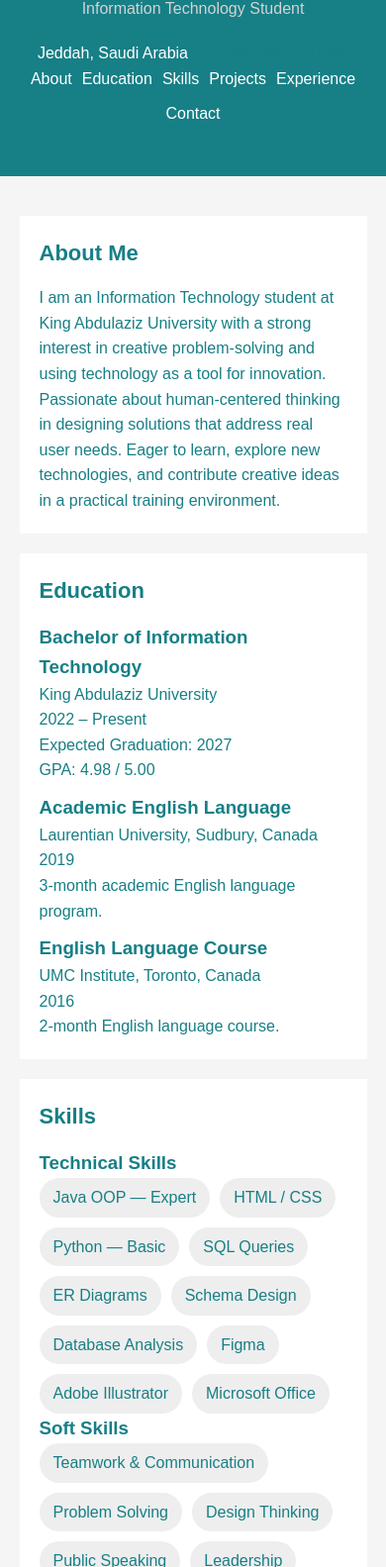
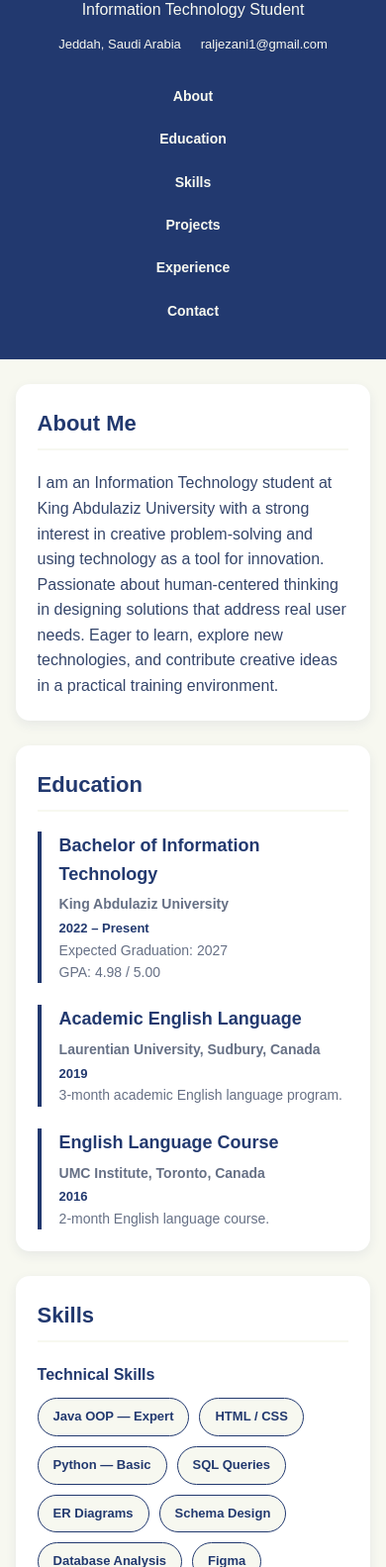
Before and after one commit to RazanGitgit/Lab3_cpit405, a plain HTML site: page index.html in a window 390 px wide. Shown: the part 133-1716 px from the top of the page at 99% size. Drawn offline with Linux system fonts and the light colour scheme.

Commit message:
Update style.css

```diff
--- a/style.css
+++ b/style.css
@@ -4,106 +4,321 @@
     box-sizing: border-box;
 }
 
+html {
+    scroll-behavior: smooth;
+}
+
 body {
-    font-family: Arial, sans-serif;
-    background: #f5f5f5;
-    color: #177f86;
+    font-family: Arial, Helvetica, sans-serif;
+    background-color: #F7F8F0;
+    color: #22396F;
     line-height: 1.6;
 }
 
 #profile-header {
-    background: #177f86;
-    color: white;
+    background-color: #22396F;
+    color: #F7F8F0;
     text-align: center;
-    padding: 50px 20px;
+    padding: 50px 20px 35px;
+}
+
+.logo,
+.footer-logo {
+    filter: brightness(0) invert(1);
+}
+
+.logo {
+    width: 135px;
+    margin-bottom: 15px;
 }
 
 #profile-header h1 {
-    font-size: 40px;
+    font-size: 42px;
     margin-bottom: 5px;
+    letter-spacing: 1px;
 }
 
 .job-title {
-    color: #d4d3d3;
-    margin-bottom: 20px;
+    font-size: 18px;
+    margin-bottom: 12px;
+}
+
+.header-contact {
+    display: flex;
+    justify-content: center;
+    flex-wrap: wrap;
+    gap: 10px 20px;
+    margin-bottom: 22px;
+    font-size: 13px;
+}
+
+.header-contact a {
+    color: #F7F8F0;
+    text-decoration: none;
 }
 
 nav {
     display: flex;
     justify-content: center;
+    flex-wrap: wrap;
     gap: 20px;
-    flex-wrap: wrap;
 }
 
 nav a {
-    color: white;
+    color: #F7F8F0;
     text-decoration: none;
+    font-size: 14px;
+    font-weight: 600;
+    padding: 8px 12px;
+    border-radius: 6px;
+    transition: 0.3s ease;
 }
 
 nav a:hover {
-    opacity: 0.6;
+    background-color: #F7F8F0;
+    color: #22396F;
+    transform: translateY(-2px);
 }
 
 .cv-container {
     width: 90%;
-    max-width: 900px;
+    max-width: 1000px;
     margin: 40px auto;
 }
 
 .cv-section {
-    background: white;
+    background-color: white;
+    margin-bottom: 25px;
     padding: 30px;
+    border-radius: 14px;
+    box-shadow: 0 4px 12px rgba(34, 57, 111, 0.08);
+    transition: 0.3s ease;
+}
+
+.cv-section:hover {
+    transform: translateY(-3px);
+    box-shadow: 0 8px 20px rgba(34, 57, 111, 0.12);
+}
+
+.cv-section h2 {
+    font-size: 25px;
+    margin-bottom: 20px;
+    padding-bottom: 8px;
+    border-bottom: 2px solid #F7F8F0;
+}
+
+.about-text {
+    font-size: 16px;
+    color: #35466b;
+}
+
+.education-item,
+.award-item,
+.experience-item {
+    border-left: 4px solid #22396F;
+    padding-left: 18px;
+    margin-bottom: 22px;
+}
+
+.education-item:last-child,
+.award-item:last-child,
+.experience-item:last-child {
+    margin-bottom: 0;
+}
+
+.item-heading {
+    display: flex;
+    justify-content: space-between;
+    gap: 15px;
+}
+
+.item-heading h3,
+.project-card h3 {
+    font-size: 18px;
+    margin-bottom: 5px;
+}
+
+.organization,
+.award-title {
+    color: #22396F;
+    font-weight: 600;
+}
+
+.date {
+    font-size: 13px;
+    font-weight: 600;
+    white-space: nowrap;
+}
+
+.education-item p,
+.award-item p,
+.experience-item p,
+.project-card p {
+    color: #667085;
+    font-size: 14px;
+}
+
+.skills-group {
     margin-bottom: 20px;
 }
 
-.cv-section h2 {
-    margin-bottom: 15px;
-    font-size: 22px;
+.skills-group h3 {
+    font-size: 16px;
+    margin-bottom: 10px;
 }
 
-.education-item,
-.project-card {
-    margin-top: 10px;
+.skills-list,
+.project-skills {
+    display: flex;
+    flex-wrap: wrap;
+    gap: 10px;
+    list-style: none;
 }
 
-.skills-list {
-    list-style: none;
-    display: flex;
-    gap: 10px;
-    flex-wrap: wrap;
+.skills-list li,
+.project-skills span {
+    background-color: #F7F8F0;
+    color: #22396F;
+    padding: 8px 15px;
+    border: 1px solid #22396F;
+    border-radius: 20px;
+    font-size: 13px;
+    font-weight: 600;
 }
 
-.skills-list li {
-    background: #eee;
-    padding: 7px 14px;
-    border-radius: 20px;
+.project-card {
+    background-color: #fffdf7;
+    border: 1px solid #e7dfc7;
+    border-radius: 10px;
+    padding: 22px;
+    margin-bottom: 18px;
 }
 
-a {
-    color: #177f86;
+.project-card p {
+    margin-bottom: 15px;
 }
 
-.project-card a,
-#contact a {
+.volunteer-highlight {
+    background-color: #F7F8F0;
+    padding: 14px 18px;
+    border-left: 4px solid #22396F;
+    border-radius: 6px;
+    margin-bottom: 22px;
+}
+
+.languages-list {
+    display: grid;
+    grid-template-columns: repeat(4, 1fr);
+    gap: 12px;
+}
+
+.languages-list div {
+    background-color: #fffdf7;
+    border: 1px solid #e7dfc7;
+    border-radius: 10px;
+    padding: 18px;
+    text-align: center;
+}
+
+.languages-list strong,
+.languages-list span {
+    display: block;
+}
+
+.languages-list span {
+    color: #667085;
+    font-size: 13px;
+}
+
+.contact-grid {
+    display: grid;
+    grid-template-columns: repeat(2, 1fr);
+    gap: 18px;
+}
+
+.contact-label {
+    display: block;
+    color: #667085;
+    font-size: 12px;
+    margin-bottom: 3px;
+}
+
+.contact-grid a {
+    color: #22396F;
+    text-decoration: none;
+}
+
+.contact-grid a:hover {
     text-decoration: underline;
 }
 
 footer {
+    background-color: #22396F;
+    color: #F7F8F0;
     text-align: center;
     padding: 25px;
-    color: #777;
+    margin-top: 40px;
+    font-size: 13px;
 }
 
-@media (max-width: 600px) {
+.footer-logo {
+    width: 85px;
+    margin-bottom: 8px;
+}
+
+@media (max-width: 768px) {
+    #profile-header {
+        padding: 40px 15px 30px;
+    }
+
     #profile-header h1 {
-        font-size: 30px;
+        font-size: 32px;
     }
 
     nav {
-        gap: 10px;
+        gap: 8px;
+    }
+
+    .cv-container {
+        width: 92%;
+        margin: 25px auto;
     }
 
     .cv-section {
-        padding: 20px;
+        padding: 22px;
+    }
+
+    .item-heading {
+        flex-direction: column;
+        gap: 3px;
+    }
+
+    .languages-list,
+    .contact-grid {
+        grid-template-columns: repeat(2, 1fr);
     }
 }
+
+@media (max-width: 480px) {
+    #profile-header h1 {
+        font-size: 28px;
+    }
+
+    .job-title {
+        font-size: 16px;
+    }
+
+    nav {
+        flex-direction: column;
+        gap: 5px;
+    }
+
+    .cv-section h2 {
+        font-size: 22px;
+    }
+
+    .languages-list,
+    .contact-grid {
+        grid-template-columns: 1fr;
+    }
+}
```
